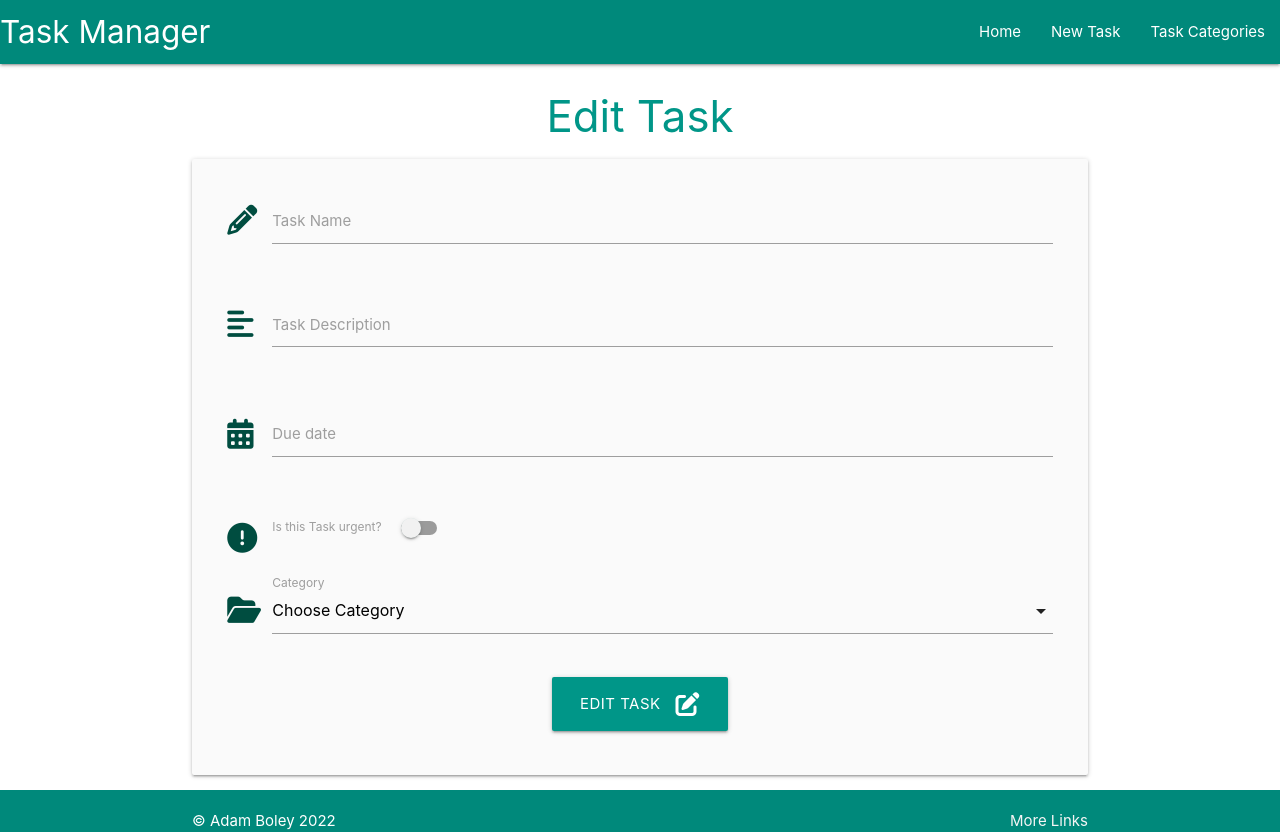
After one commit to AdamBoley/Task-Manager, a Flask app: template taskmanager/templates/edit_task.html in a window 1280 px wide. The commit adds this page. Run offline with Flask 2, Linux system fonts and the light colour scheme; the template is opened without the code that fills it, so the values that code supplies are empty; some libraries are stand-ins or nearby versions.

Commit message:
add functionality to allow users to update tasks

```diff
--- /dev/null
+++ b/taskmanager/templates/edit_task.html
@@ -0,0 +1,87 @@
+{% extends "base.html" %}
+{% block content %}
+
+<h3 class="center-align teal-text">Edit Task</h3>
+
+<div class="row card-panel grey lighten-5">
+    <form class="col s12" method="POST" action="{{ url_for('edit_task', task_id=task.id) }}">
+        <!--task_name-->
+        <div class="row">
+            <div class="input-field col s12">
+                <i class="fas fa-pencil-alt prefix teal-text text-darken-4"></i>
+                <input id="task_name" name="task_name" value="{{ task.task_name }}" type="text" class="validate" required minlength="3" maxlength="50">
+                <label for="task_name">Task Name</label>
+            </div>
+        </div>
+
+        <!--task_description-->
+        <!-- textarea elements cannot take a value attribute, so the previous value of the task_description should be placed between the opening and closing textarea tags-->
+        <!-- The minus symbols either side of task.task_description are markers to remove whitespace. This is only necessary if a new line is used -->
+        <div class="row">
+            <div class="input-field col s12">
+                <i class="fas fa-align-left prefix teal-text text-darken-4"></i>
+                <textarea id="task_description" name="task_description" type="text" class="materialize-textarea validate" required minlength="5" maxlength="200">
+                    {{- task.task_description -}}
+                </textarea>
+                <label for="task_description">Task Description</label>
+            </div>
+        </div>
+
+        <!--due_date-->
+        <div class="row">
+            <div class="input-field col s12">
+                <i class="fas fa-calendar-alt prefix teal-text text-darken-4"></i>
+                <input id="due_date" name="due_date" type="text" value="{{ task.due_date.strftime('%d %B, %Y') }}" class="datepicker validate" required>
+                <label for="due_date">Due date</label>
+            </div>
+        </div>
+
+        <!--is_urgent-->
+        <div class="row">
+            <div class="input-field col s12">
+                <div class="switch">
+                    <i class="fas fa-exclamation-circle prefix teal-text text-darken-4"></i>
+                    <label for="is_urgent">
+                        Is this Task urgent?
+                        {% if task.id_urgent == True %}
+                        <input type="checkbox" id="is_urgent" name="is_urgent" checked>
+                        {% else %}
+                        <input type="checkbox" id="is_urgent" name="is_urgent">
+                        {% endif %}
+                        <span class="lever"></span>
+                    </label>
+                </div>
+            </div>
+        </div>
+
+        <!--category_id-->
+        <div class="row">
+            <div class="input-field col s12">
+                <i class="fas fa-folder-open prefix teal-text text-darken-4"></i>
+                <select name="category_id" id="category_id" class="validate">
+                    <option value="" disabled >Choose Category</option>
+                    {% for category in categories %}
+                        {% if category == task.category %}
+                            <option value="{{ category.id }}" selected>{{ category.category_name }}</option>
+                        {% else %}
+                            <option value="{{ category.id }}">{{ category.category_name }}</option>
+                        {% endif %}
+                    {% endfor %}
+                </select>
+                <label for="category_id">Category</label>
+            </div>
+        </div>
+
+        <!--Submit button-->
+        <div class="row">
+            <div class="col s12 center-align">
+                <button type="submit" class="btn-large teal">
+                    Edit Task
+                    <i class="fas fa-edit right"></i>
+                </button>
+            </div>
+        </div>
+    </form>
+</div>
+
+{% endblock %}
--- a/taskmanager/templates/tasks.html
+++ b/taskmanager/templates/tasks.html
@@ -26,6 +26,10 @@
                 <div class="collapsible-body">
                     <strong>{{ task.category }}</strong>
                     <p>{{ task.task_description }}</p>
+                    <div>
+                        <a href="{{ url_for('edit_task', task_id=task.id) }}" class="btn green accent-4">Edit</a>
+                        <a href="#" class="btn red">Delete</a>
+                    </div>
                 </div>
             </li>
             {% endfor %}
```
Also changed, not shown: taskmanager/routes.py (+19 -1 lines), README.md.
